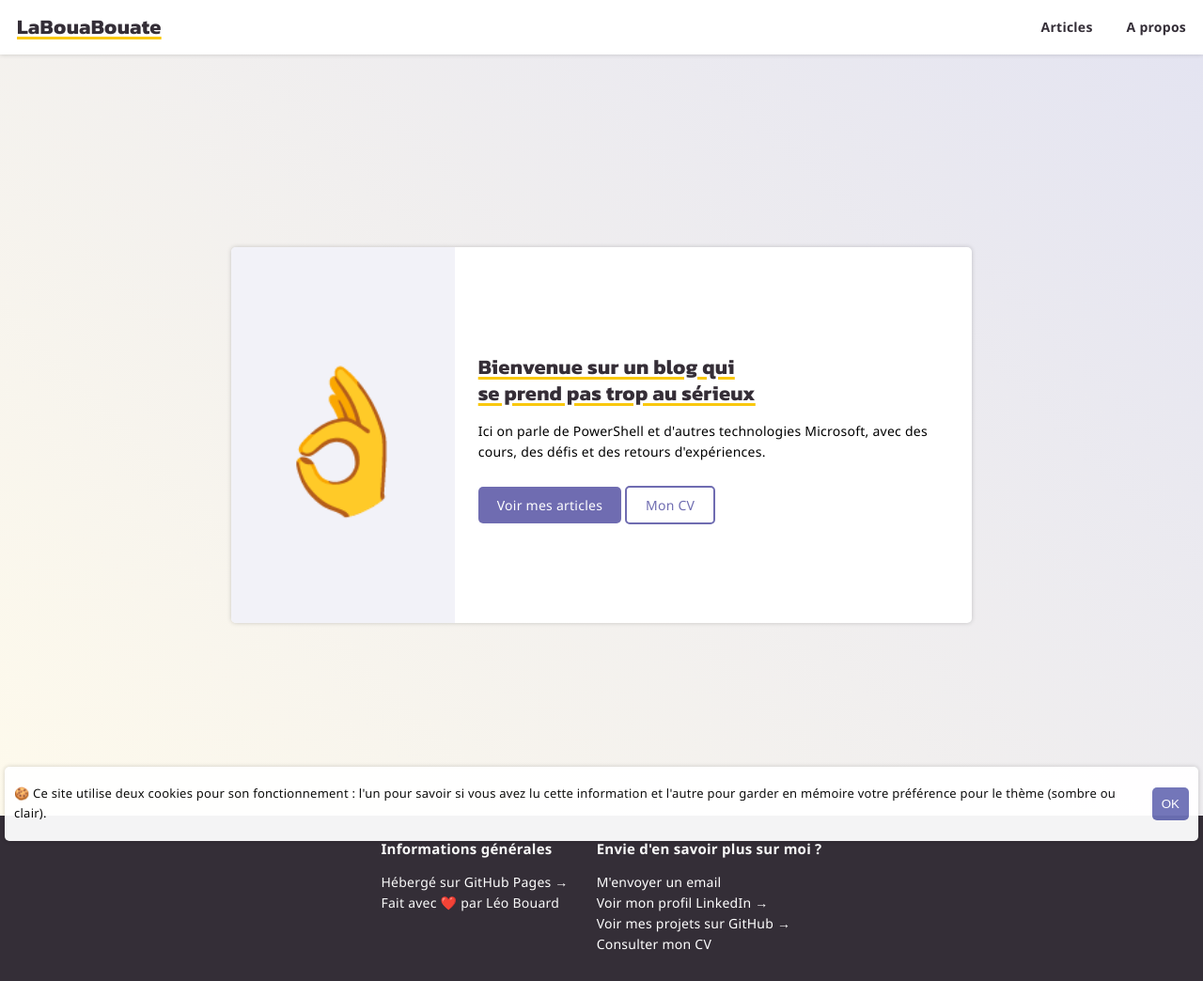
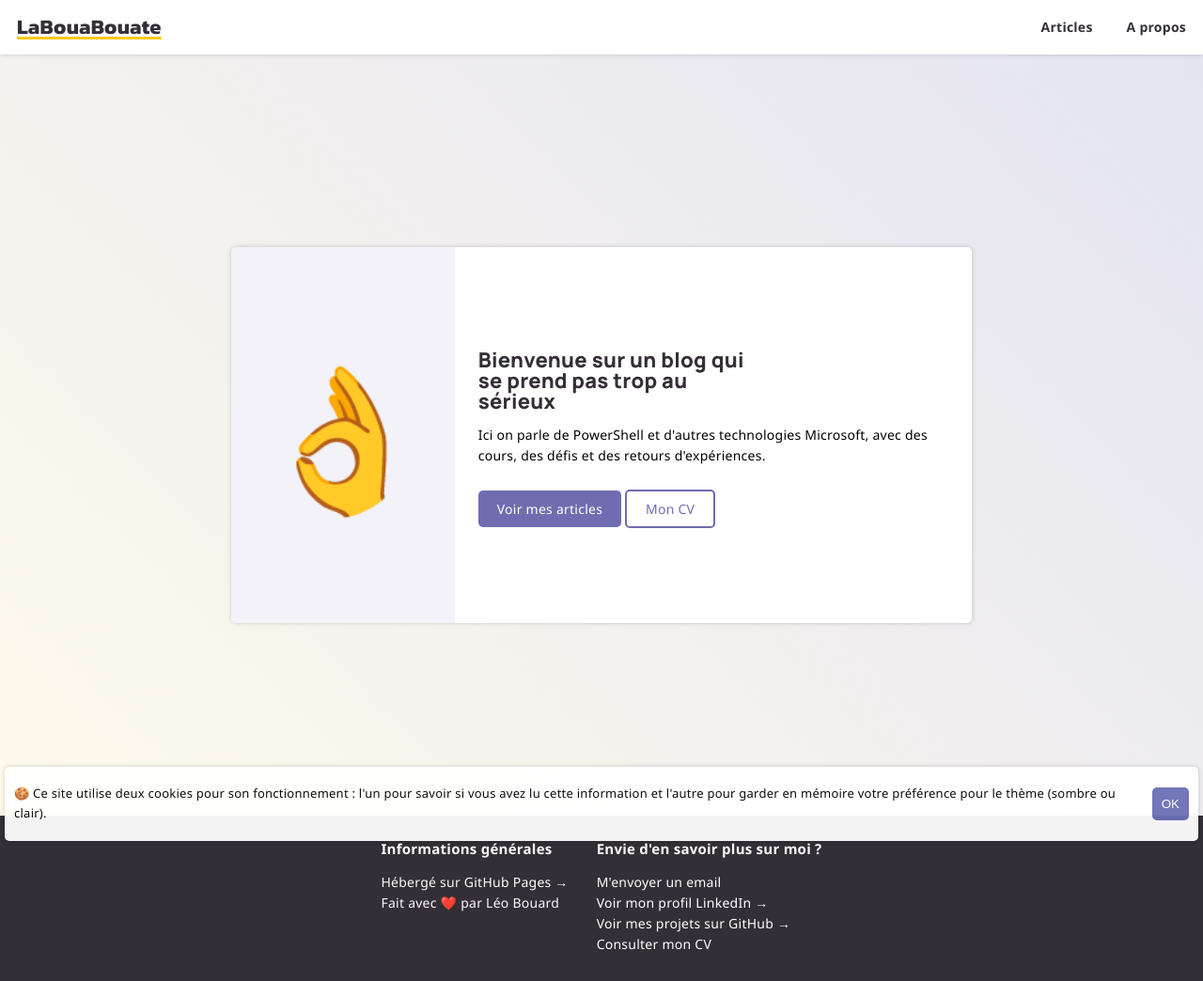
Before and after one commit to leobouard/leobouard.github.io, a Jekyll site: the page built from index.md, in a window 1280 px wide. Shown: the whole page at 94% size. Built offline with Jekyll 4.4.1, drawn with Linux system fonts in a browser that asks for light colours; some web fonts are replaced; our own code applies the rules of GitHub Pages for plain Markdown files.

Commit message:
Update style.scss

```diff
--- a/assets/css/style.scss
+++ b/assets/css/style.scss
@@ -99,14 +99,10 @@ main {
     }
 
     h1 {
-        font-family: 'Kanit', sans-serif;
-        font-size: xx-large;
-        text-decoration: underline;
-        text-underline-position: below;
-        text-underline-offset: 3px;
-        text-decoration-thickness: 3px;
-        text-decoration-color: #f9c80e;
-        line-height: 1.3;
+        font-family: 'Manrope', sans-serif;
+        font-size: xxx-large;
+        font-weight: 800;
+        line-height: 100%;
         margin: 0px;
     }
 
```
